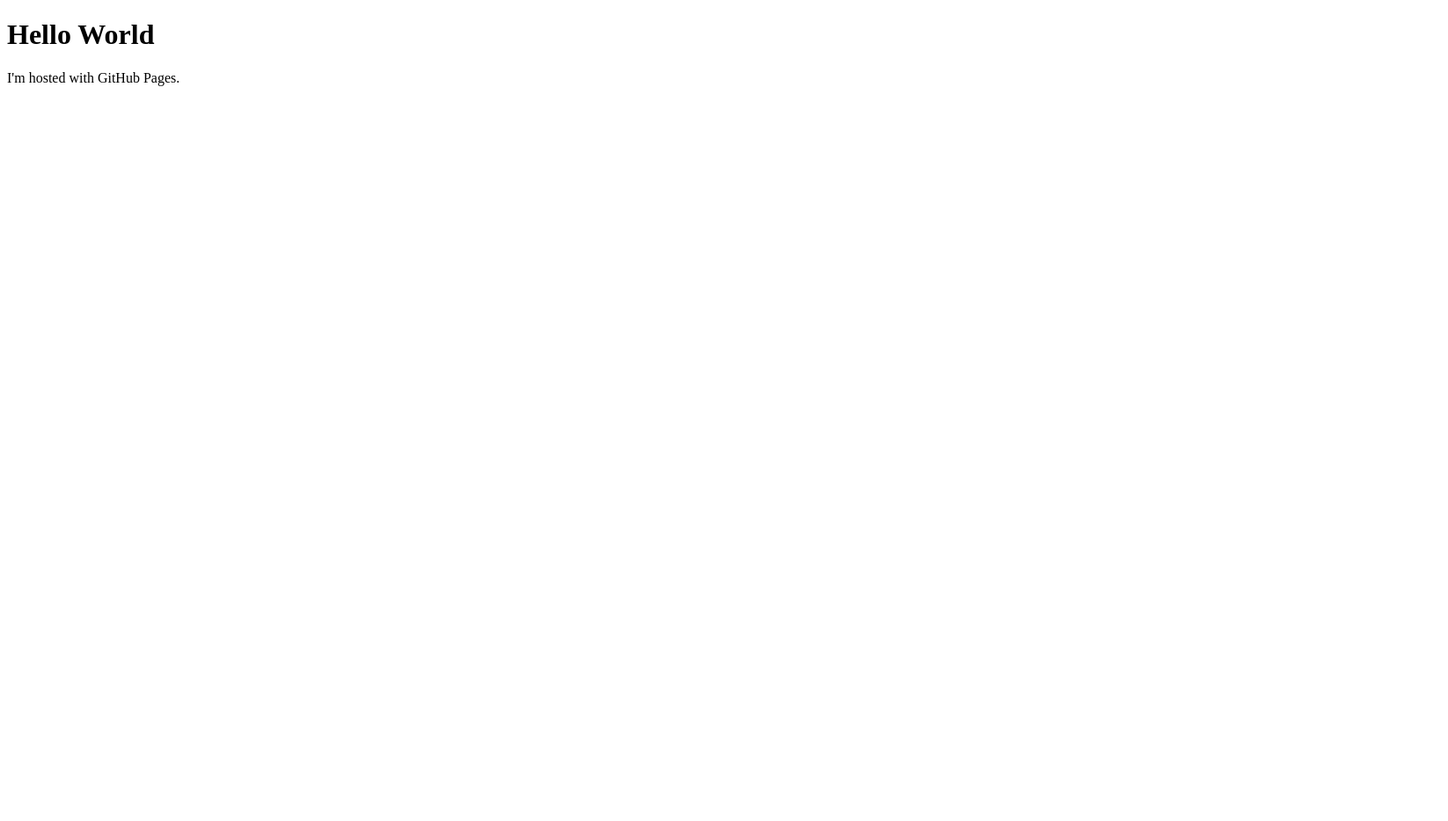
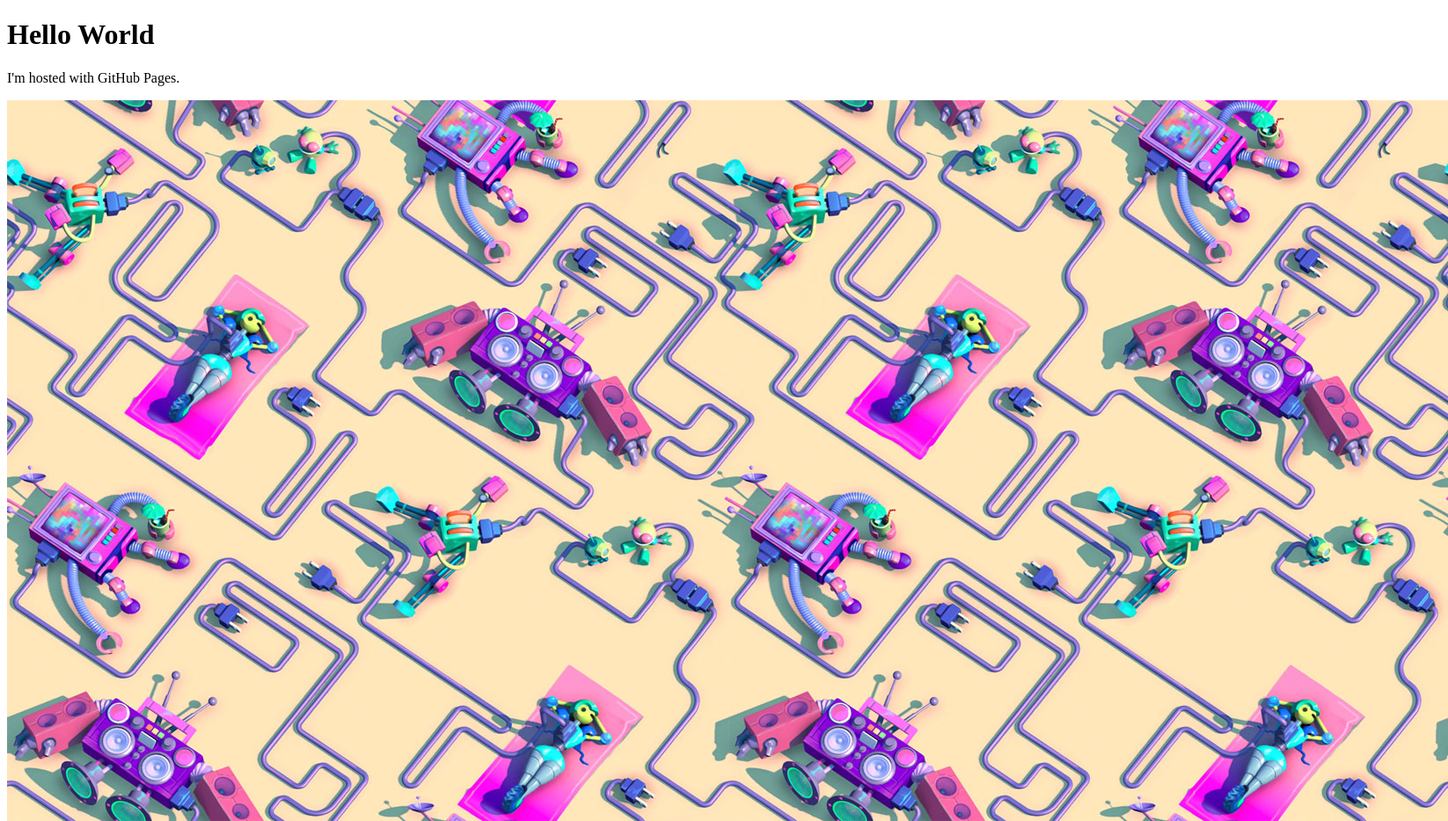
Before and after one commit to ftrevelin/ftrevelin.github.io, a plain HTML site: page index.html in a window 1280 px wide. Shown: the whole page at 88% size, 1646 px wide, since content can reach past the window. Before the commit the page ends 800 px from the top, so only its background shows below. Drawn offline with Linux system fonts and the light colour scheme.

Commit message:
adicionei imagem

```diff
--- a/index.html
+++ b/index.html
@@ -3,5 +3,6 @@
 <body>
 <h1>Hello World</h1>
 <p>I'm hosted with GitHub Pages.</p>
+<img src="bg-fwm.jpg" alt="">
 </body>
 </html>
```
Also changed, not shown: bg-fwm.jpg (added).
